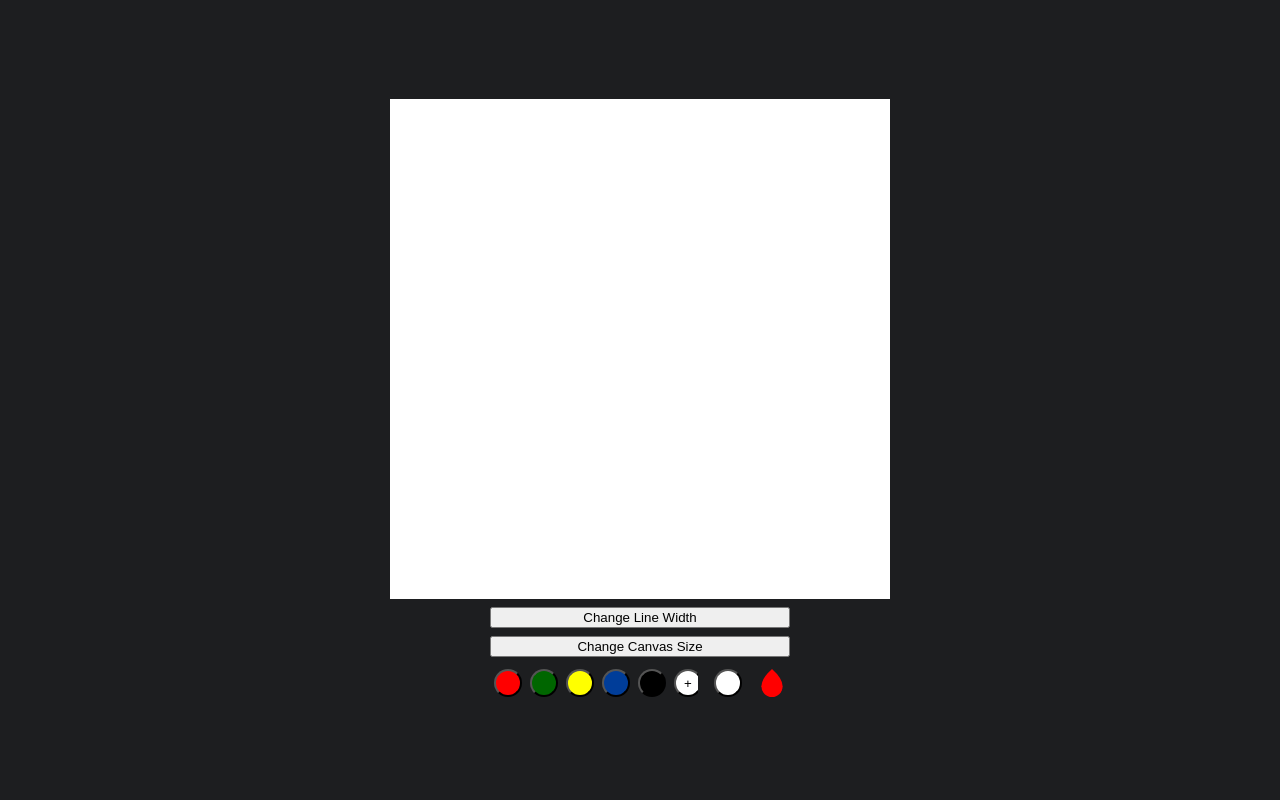
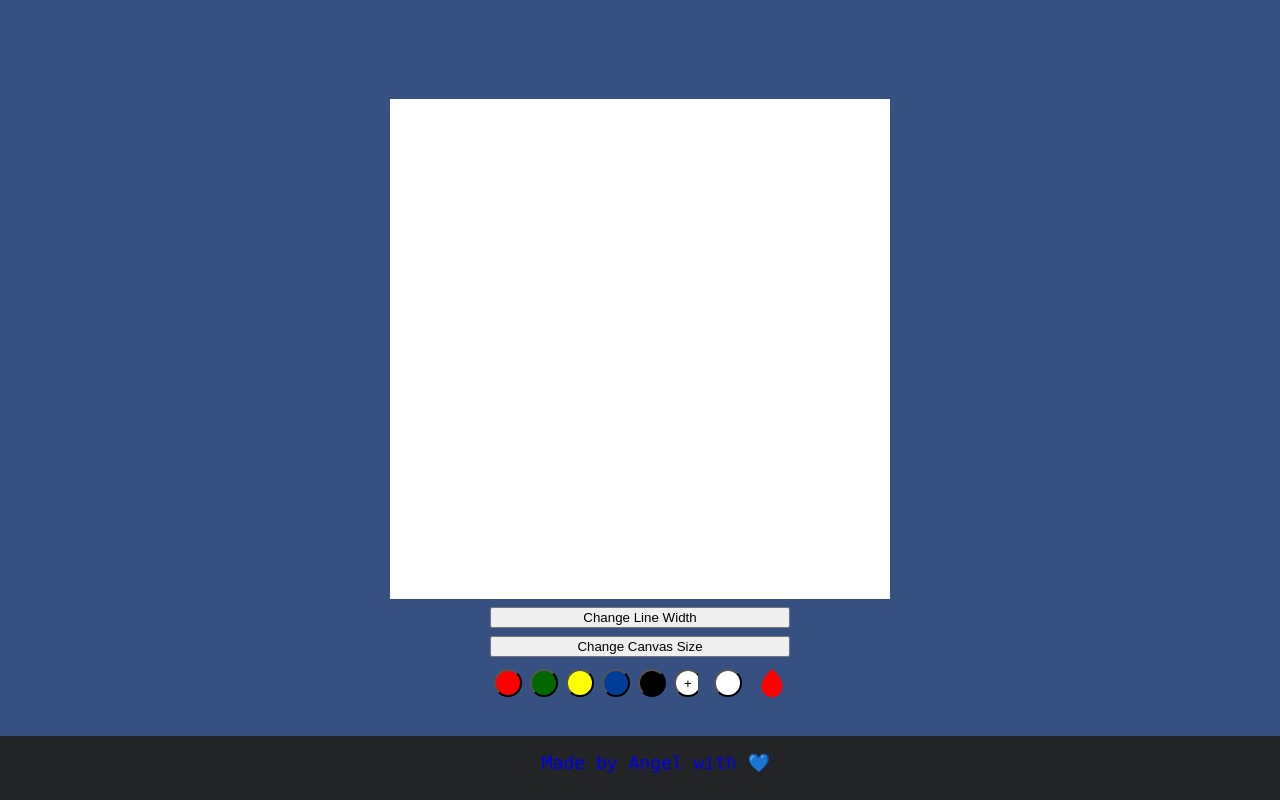
Before and after one commit to anguzz/draw, a SvelteKit app: page / in a window 1280 px wide. Built offline with nearby package versions, Linux system fonts and the light colour scheme.

Commit message:
add footer

```diff
--- /dev/null
+++ b/src/components/Draw.svelte
@@ -0,0 +1,64 @@
+<script>
+    import Canvas from '../components/Canvas.svelte';
+    import Palette from '../components/Colors.svelte';
+
+	const colors = [
+        '#ff0000',
+        '#006600',
+        '#ffff00',
+        '#003d99',
+        '#000000',
+
+	]
+	const background = '#fff'
+
+	let color = colors[0]
+	const paletteColor = color
+</script>
+
+<main>
+	<Canvas
+					{color}
+					{background} />
+	<Palette
+					 {paletteColor}
+					 {colors}
+					 {background}
+					 on:color="{({ detail }) => {
+							color = detail.color
+						}}"/>
+</main>
+
+<style>
+	:global(body) {
+		margin: 0;
+		padding: 0;
+		min-height: 100vh;
+		display: flex;
+		justify-content: center;
+		align-items: center;
+		background: #375082;
+	}
+
+	:global(.visually-hidden:not(:focus):not(:active)) {
+		clip: rect(0 0 0 0);
+		clip-path: inset(50%);
+		height: 1px;
+		width: 1px;
+		overflow: hidden;
+		position: absolute;
+		white-space: nowrap;
+	}
+
+	main {
+		max-width: 300px;
+		display: flex;
+		flex-direction: column;
+		gap: 0.5rem 0;
+	}
+
+	main :global(canvas) {
+		align-self: center;
+	}
+
+</style>
--- /dev/null
+++ b/src/components/Footer.svelte
@@ -0,0 +1,33 @@
+
+
+  <div class="footer">
+    <a href="https://www.angelsantoyo.com" style="text-decoration:none">Made by Angel with 💙 </a>
+
+  </div>
+
+  <style>
+    .footer {
+        font-family: "Lucida Console", "Courier New", monospace;
+
+      position: fixed;
+      left: 0;
+      bottom: 0;
+      width: 100%;
+      height:2rem;
+      padding:1rem;
+      background-color: rgb(34, 36, 37);
+      color: rgb(255, 255, 255);
+      font-size: large;
+      font-weight:500;
+      text-align: center;
+    }
+  a:hover{
+    color: rgb(54, 199, 138);
+
+  }
+  a:visited{
+    color: rgb(54, 172, 199);
+
+  }
+
+    </style>
--- /dev/null
+++ b/src/routes/+layout.svelte
@@ -0,0 +1,9 @@
+<script lang='ts'>
+
+	import Footer from '../components/Footer.svelte';
+</script>
+
+
+
+<slot />
+<Footer/>
--- a/src/routes/+page.svelte
+++ b/src/routes/+page.svelte
@@ -1,64 +1,11 @@
 <script>
-    import Canvas from '../components/Canvas.svelte';
-    import Palette from '../components/Colors.svelte';
+	import Draw from "../components/Draw.svelte";
+	</script>
 
-	const colors = [
-        '#ff0000',
-        '#006600',
-        '#ffff00',
-        '#003d99',
-        '#000000',
+	<Draw/>
 
-	]
-	const background = '#fff'
 
-	let color = colors[0]
-	const paletteColor = color
-</script>
 
-<main>
-	<Canvas
-					{color}
-					{background} />
-	<Palette
-					 {paletteColor}
-					 {colors}
-					 {background}
-					 on:color="{({ detail }) => {
-							color = detail.color
-						}}"/>
-</main>
+	 <style>
 
-<style>
-	:global(body) {
-		margin: 0;
-		padding: 0;
-		min-height: 100vh;
-		display: flex;
-		justify-content: center;
-		align-items: center;
-		background: #1d1e20;
-	}
-
-	:global(.visually-hidden:not(:focus):not(:active)) {
-		clip: rect(0 0 0 0);
-		clip-path: inset(50%);
-		height: 1px;
-		width: 1px;
-		overflow: hidden;
-		position: absolute;
-		white-space: nowrap;
-	}
-
-	main {
-		max-width: 300px;
-		display: flex;
-		flex-direction: column;
-		gap: 0.5rem 0;
-	}
-
-	main :global(canvas) {
-		align-self: center;
-	}
-
-</style>
+	 </style>
```
